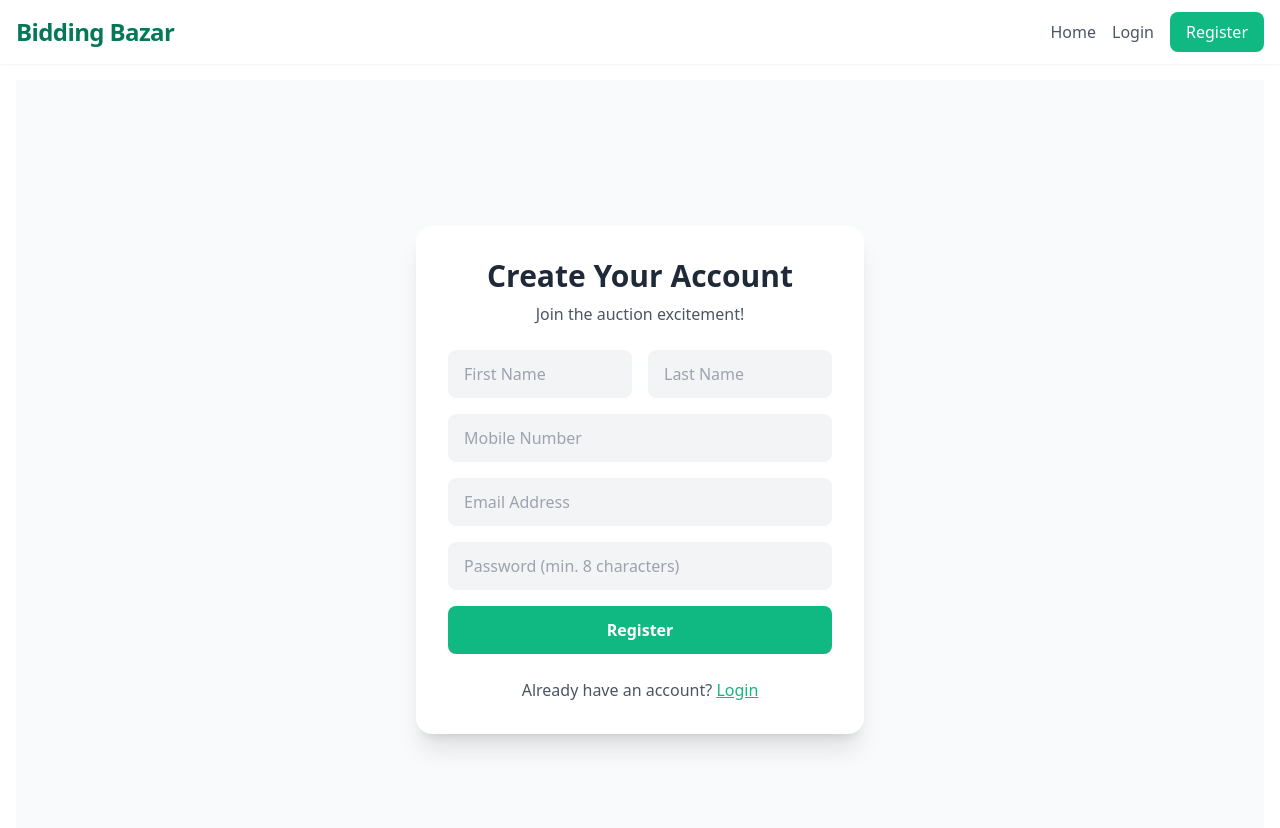
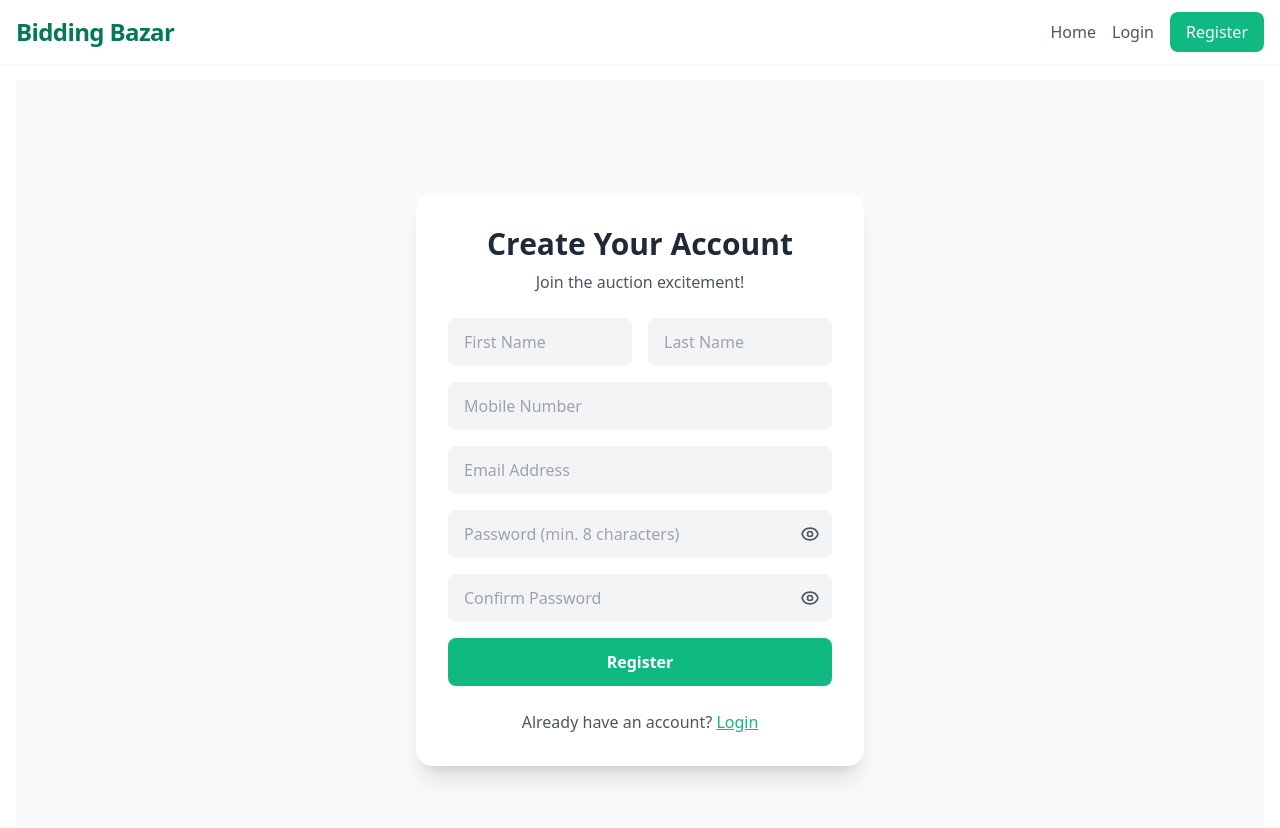
Before and after one commit to kushalkhanal/auctionghar, a React (Vite) app in the folder frontend/: page /register in a window 1280 px wide. Shown: the top 828 px of the page. Built offline with nearby package versions, Linux system fonts and the light colour scheme.

Commit message:
strentgh meter capslock warning

```diff
--- /dev/null
+++ b/frontend/src/components/CapsLockWarning.jsx
@@ -0,0 +1,20 @@
+import React, { useState } from 'react';
+
+/**
+ * Caps Lock Warning Component
+ * Displays a warning when Caps Lock is detected as active
+ */
+const CapsLockWarning = ({ isActive }) => {
+    if (!isActive) return null;
+
+    return (
+        <div className="mt-2 flex items-center gap-2 text-yellow-700 bg-yellow-50 border-l-4 border-yellow-500 p-2 rounded-md text-sm" role="alert">
+            <svg className="h-4 w-4 flex-shrink-0" fill="none" viewBox="0 0 24 24" stroke="currentColor">
+                <path strokeLinecap="round" strokeLinejoin="round" strokeWidth={2} d="M12 9v2m0 4h.01m-6.938 4h13.856c1.54 0 2.502-1.667 1.732-3L13.732 4c-.77-1.333-2.694-1.333-3.464 0L3.34 16c-.77 1.333.192 3 1.732 3z" />
+            </svg>
+            <span className="font-medium">Caps Lock is ON</span>
+        </div>
+    );
+};
+
+export default CapsLockWarning;
--- /dev/null
+++ b/frontend/src/components/PasswordInput.jsx
@@ -0,0 +1,98 @@
+import React, { useState } from 'react';
+import PasswordStrengthIndicator from './PasswordStrengthIndicator';
+import CapsLockWarning from './CapsLockWarning';
+
+/**
+ * Enhanced Password Input Component
+ * Features: visibility toggle, caps lock detection, optional strength meter
+ */
+const PasswordInput = ({
+    label,
+    value,
+    onChange,
+    placeholder = "Enter password",
+    required = true,
+    showStrengthMeter = false,
+    showCapsLockWarning = true,
+    className = "",
+    id,
+    name,
+    autoComplete
+}) => {
+    const [showPassword, setShowPassword] = useState(false);
+    const [capsLockOn, setCapsLockOn] = useState(false);
+
+    const handleKeyDown = (e) => {
+        // Detect if Caps Lock is on
+        if (e.getModifierState) {
+            setCapsLockOn(e.getModifierState('CapsLock'));
+        }
+    };
+
+    const handleKeyUp = (e) => {
+        // Update Caps Lock state on key up as well
+        if (e.getModifierState) {
+            setCapsLockOn(e.getModifierState('CapsLock'));
+        }
+    };
+
+    const togglePasswordVisibility = () => {
+        setShowPassword(!showPassword);
+    };
+
+    return (
+        <div className={className}>
+            {label && (
+                <label
+                    htmlFor={id}
+                    className="block text-sm font-medium text-neutral-darkest mb-2"
+                >
+                    {label}
+                </label>
+            )}
+            <div className="relative">
+                <input
+                    type={showPassword ? "text" : "password"}
+                    id={id}
+                    name={name}
+                    value={value}
+                    onChange={(e) => onChange(e.target.value)}
+                    onKeyDown={handleKeyDown}
+                    onKeyUp={handleKeyUp}
+                    placeholder={placeholder}
+                    className="w-full px-4 py-3 pr-12 bg-neutral-light border-neutral-light rounded-lg focus:outline-none focus:ring-2 focus:ring-primary focus:shadow-glow transition duration-300"
+                    required={required}
+                    autoComplete={autoComplete}
+                />
+                <button
+                    type="button"
+                    onClick={togglePasswordVisibility}
+                    className="absolute right-3 top-1/2 transform -translate-y-1/2 text-neutral-dark hover:text-neutral-darkest transition-colors duration-200"
+                    aria-label={showPassword ? "Hide password" : "Show password"}
+                    tabIndex={-1}
+                >
+                    {showPassword ? (
+                        // Eye slash icon (hide)
+                        <svg className="h-5 w-5" fill="none" viewBox="0 0 24 24" stroke="currentColor">
+                            <path strokeLinecap="round" strokeLinejoin="round" strokeWidth={2} d="M13.875 18.825A10.05 10.05 0 0112 19c-4.478 0-8.268-2.943-9.543-7a9.97 9.97 0 011.563-3.029m5.858.908a3 3 0 114.243 4.243M9.878 9.878l4.242 4.242M9.88 9.88l-3.29-3.29m7.532 7.532l3.29 3.29M3 3l3.59 3.59m0 0A9.953 9.953 0 0112 5c4.478 0 8.268 2.943 9.543 7a10.025 10.025 0 01-4.132 5.411m0 0L21 21" />
+                        </svg>
+                    ) : (
+                        // Eye icon (show)
+                        <svg className="h-5 w-5" fill="none" viewBox="0 0 24 24" stroke="currentColor">
+                            <path strokeLinecap="round" strokeLinejoin="round" strokeWidth={2} d="M15 12a3 3 0 11-6 0 3 3 0 016 0z" />
+                            <path strokeLinecap="round" strokeLinejoin="round" strokeWidth={2} d="M2.458 12C3.732 7.943 7.523 5 12 5c4.478 0 8.268 2.943 9.542 7-1.274 4.057-5.064 7-9.542 7-4.477 0-8.268-2.943-9.542-7z" />
+                        </svg>
+                    )}
+                </button>
+            </div>
+
+            {/* Caps Lock Warning */}
+            {showCapsLockWarning && <CapsLockWarning isActive={capsLockOn} />}
+
+            {/* Password Strength Indicator */}
+            {showStrengthMeter && <PasswordStrengthIndicator password={value} />}
+        </div>
+    );
+};
+
+export default PasswordInput;
--- /dev/null
+++ b/frontend/src/components/PasswordMatchIndicator.jsx
@@ -0,0 +1,34 @@
+import React from 'react';
+
+/**
+ * Password Match Indicator
+ * Shows visual feedback when password and confirmation match/don't match
+ */
+const PasswordMatchIndicator = ({ password, confirmPassword }) => {
+    // Don't show anything if confirm password is empty
+    if (!confirmPassword) return null;
+
+    const doPasswordsMatch = password === confirmPassword;
+
+    return (
+        <div className="mt-2">
+            {doPasswordsMatch ? (
+                <div className="flex items-center gap-2 text-green-700 text-sm">
+                    <svg className="h-4 w-4" fill="none" viewBox="0 0 24 24" stroke="currentColor">
+                        <path strokeLinecap="round" strokeLinejoin="round" strokeWidth={2} d="M9 12l2 2 4-4m6 2a9 9 0 11-18 0 9 9 0 0118 0z" />
+                    </svg>
+                    <span className="font-medium">Passwords match</span>
+                </div>
+            ) : (
+                <div className="flex items-center gap-2 text-red-700 text-sm">
+                    <svg className="h-4 w-4" fill="none" viewBox="0 0 24 24" stroke="currentColor">
+                        <path strokeLinecap="round" strokeLinejoin="round" strokeWidth={2} d="M10 14l2-2m0 0l2-2m-2 2l-2-2m2 2l2 2m7-2a9 9 0 11-18 0 9 9 0 0118 0z" />
+                    </svg>
+                    <span className="font-medium">Passwords do not match</span>
+                </div>
+            )}
+        </div>
+    );
+};
+
+export default PasswordMatchIndicator;
--- a/frontend/src/pages/Register.jsx
+++ b/frontend/src/pages/Register.jsx
@@ -1,7 +1,8 @@
 import React, { useState } from 'react';
 import { Link, useNavigate } from 'react-router-dom';
 import api from '../api/axiosConfig';
-import PasswordStrengthIndicator from '../components/PasswordStrengthIndicator';
+import PasswordInput from '../components/PasswordInput';
+import PasswordMatchIndicator from '../components/PasswordMatchIndicator';
 
 export default function Register() {
   const navigate = useNavigate();
@@ -11,13 +12,14 @@ export default function Register() {
     lastName: '',
     email: '',
     password: '',
+    confirmPassword: '',
     number: '',
   });
   const [error, setError] = useState('');
   const [success, setSuccess] = useState('');
-  const [loading, setLoading] = useState(false); // Added loading state for the button
+  const [loading, setLoading] = useState(false);
 
-  const { firstName, lastName, email, password, number } = formData;
+  const { firstName, lastName, email, password, confirmPassword, number } = formData;
 
   const onChange = (e) => setFormData({ ...formData, [e.target.name]: e.target.value });
 
@@ -27,10 +29,17 @@ export default function Register() {
     setSuccess('');
     setLoading(true);
 
-    // 1. Client-Side Validation (gives immediate feedback)
+    // Check if passwords match
+    if (password !== confirmPassword) {
+      setError('Passwords do not match.');
+      setLoading(false);
+      return;
+    }
+
+    // Client-Side Validation
     if (password.length < 8) {
       setError('Password must be at least 8 characters long.');
-      setLoading(false); // Stop loading
+      setLoading(false);
       return;
     }
 
@@ -45,24 +54,27 @@ export default function Register() {
     const phoneRegex = /^\d{10}$/;
     if (!phoneRegex.test(number)) {
       setError('Please enter a valid 10-digit mobile number.');
-      setLoading(false); // Stop loading
+      setLoading(false);
       return;
     }
 
     try {
-      // The API call is to '/api/auth/register', which is correct based on your setup.
-      const response = await api.post('/auth/register', formData);
+      const response = await api.post('/auth/register', {
+        firstName,
+        lastName,
+        email,
+        password,
+        number
+      });
 
-      // If successful, show a success message and redirect
       setSuccess(response.data.message + '. Redirecting to login...');
       setTimeout(() => navigate('/login'), 2000);
 
     } catch (err) {
-      // This will now properly catch and display backend errors (e.g., "User already exists")
       setError(err.response?.data?.message || 'Registration failed. Please try again.');
       console.error("Registration failed:", err.response || err);
     } finally {
-      setLoading(false); // Stop loading in all cases (success or error)
+      setLoading(false);
     }
   };
 
@@ -74,7 +86,6 @@ export default function Register() {
           <p className="text-neutral-dark mt-2">Join the auction excitement!</p>
         </div>
 
-        {/* These message boxes will now display all errors correctly */}
         {error && <div className="bg-red-100 border-l-4 border-red-500 text-red-700 p-4 rounded-md" role="alert"><p>{error}</p></div>}
         {success && <div className="bg-green-100 border-l-4 border-green-500 text-green-700 p-4 rounded-md" role="alert"><p>{success}</p></div>}
 
@@ -97,23 +108,31 @@ export default function Register() {
           />
           <input type="email" name="email" value={email} onChange={onChange} placeholder="Email Address" className="w-full px-4 py-3 bg-neutral-light border-neutral-light rounded-lg focus:outline-none focus:ring-2 focus:ring-primary" required />
 
-          <div>
-            <input
-              type="password"
-              name="password"
-              value={password}
-              minLength="8"
-              onChange={onChange}
-              placeholder="Password (min. 8 characters)"
-              className="w-full px-4 py-3 bg-neutral-light border-neutral-light rounded-lg focus:outline-none focus:ring-2 focus:ring-primary"
-              required
-            />
-            <PasswordStrengthIndicator password={password} />
-          </div>
+          <PasswordInput
+            value={password}
+            onChange={(val) => setFormData({ ...formData, password: val })}
+            placeholder="Password (min. 8 characters)"
+            showStrengthMeter={true}
+            showCapsLockWarning={true}
+            name="password"
+            id="password"
+          />
+
+          <PasswordInput
+            value={confirmPassword}
+            onChange={(val) => setFormData({ ...formData, confirmPassword: val })}
+            placeholder="Confirm Password"
+            showStrengthMeter={false}
+            showCapsLockWarning={true}
+            name="confirmPassword"
+            id="confirmPassword"
+          />
+
+          <PasswordMatchIndicator password={password} confirmPassword={confirmPassword} />
 
           <button
             type="submit"
-            disabled={loading} // Disable button while processing
+            disabled={loading}
             className="w-full py-3 font-semibold text-white bg-primary rounded-lg hover:bg-primary-dark transition-all duration-300 transform hover:scale-105 disabled:bg-gray-400 disabled:scale-100"
           >
             {loading ? 'Registering...' : 'Register'}
```
Also changed, not shown: frontend/src/pages/ChangePasswordPage.jsx (+22 -33 lines), frontend/src/pages/Login.jsx (+9 -3 lines), frontend/src/pages/ResetPasswordPage.jsx (+8 -10 lines).
